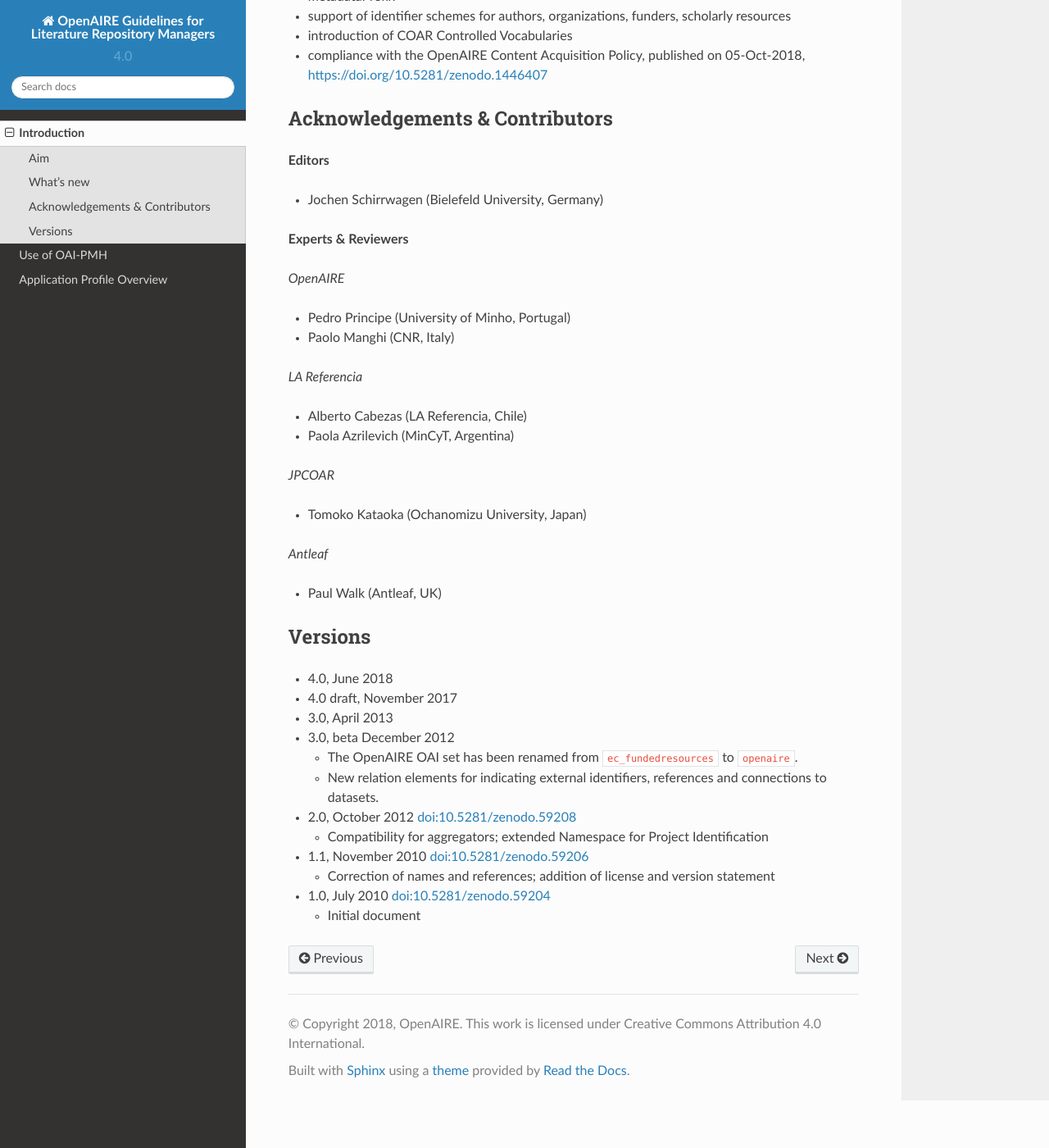
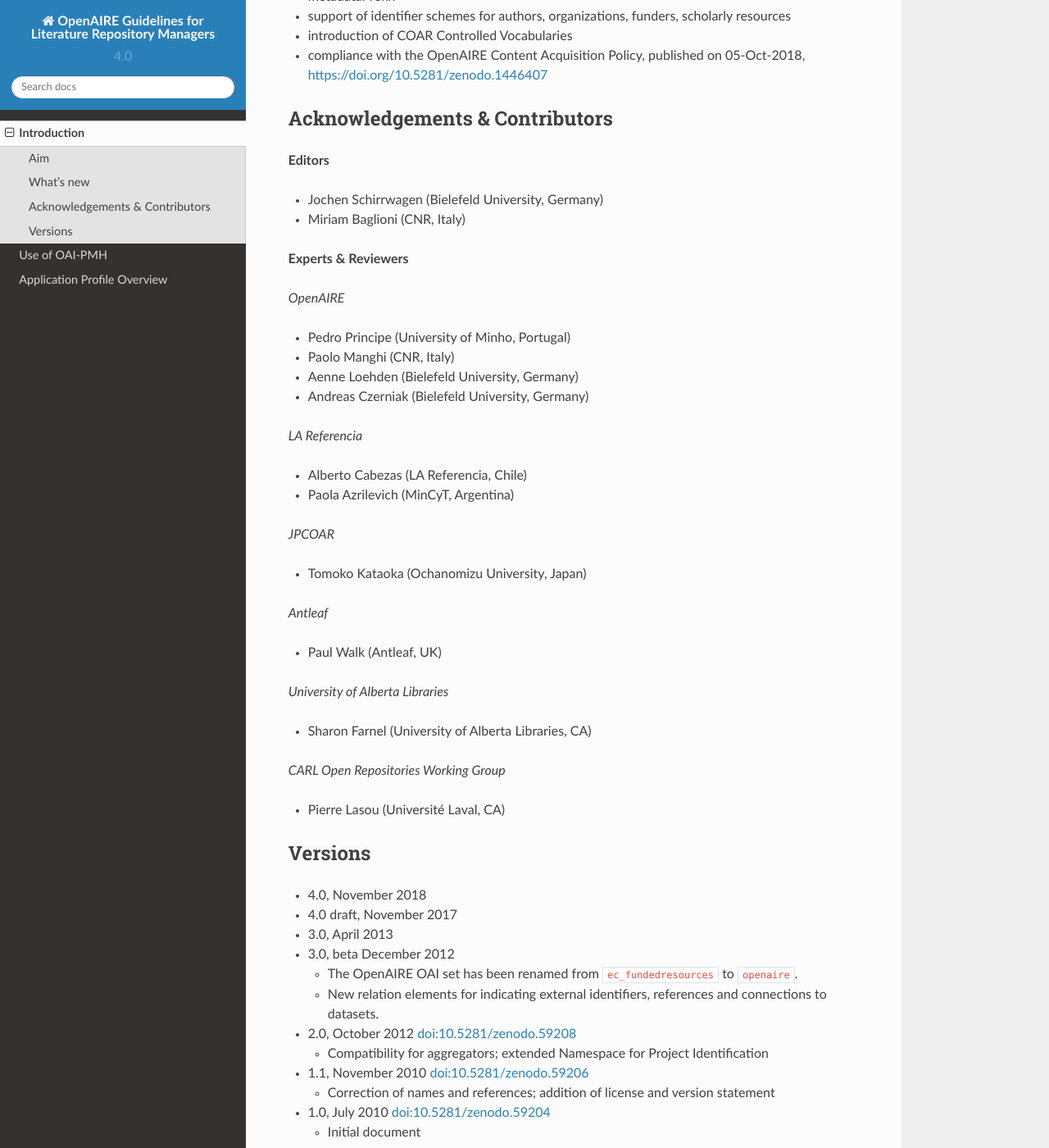
Before and after one commit to openaire/guidelines-literature-repositories, a Sphinx documentation site: the page built from docs/introduction.rst, in a window 1280 px wide and 1400 px high, scrolled down 912 px. Shown: the whole window at 82% size. Built offline with Sphinx 7.4.7 and the Read the Docs theme 2.0.0, drawn with Linux system fonts in a browser that asks for light colours; a script that is not in the unit is left out.

Commit message:
update of contributors

```diff
--- a/docs/introduction.rst
+++ b/docs/introduction.rst
@@ -46,6 +46,7 @@
 **Editors**
 
 * Jochen Schirrwagen (Bielefeld University, Germany)
+* Miriam Baglioni (CNR, Italy)
 
 **Experts & Reviewers**
 
@@ -53,6 +54,8 @@
 
 * Pedro Principe (University of Minho, Portugal)
 * Paolo Manghi (CNR, Italy)
+* Aenne Loehden (Bielefeld University, Germany)
+* Andreas Czerniak (Bielefeld University, Germany)
 
 *LA Referencia*
 
@@ -67,9 +70,17 @@
 
 * Paul Walk (Antleaf, UK)
 
+*University of Alberta Libraries*
+
+* Sharon Farnel (University of Alberta Libraries, CA)
+
+*CARL Open Repositories Working Group*
+
+* Pierre Lasou (Université Laval, CA)
+
 Versions
 ^^^^^^^^
-* 4.0, June 2018
+* 4.0, November 2018
 
 * 4.0 draft, November 2017
 
```
